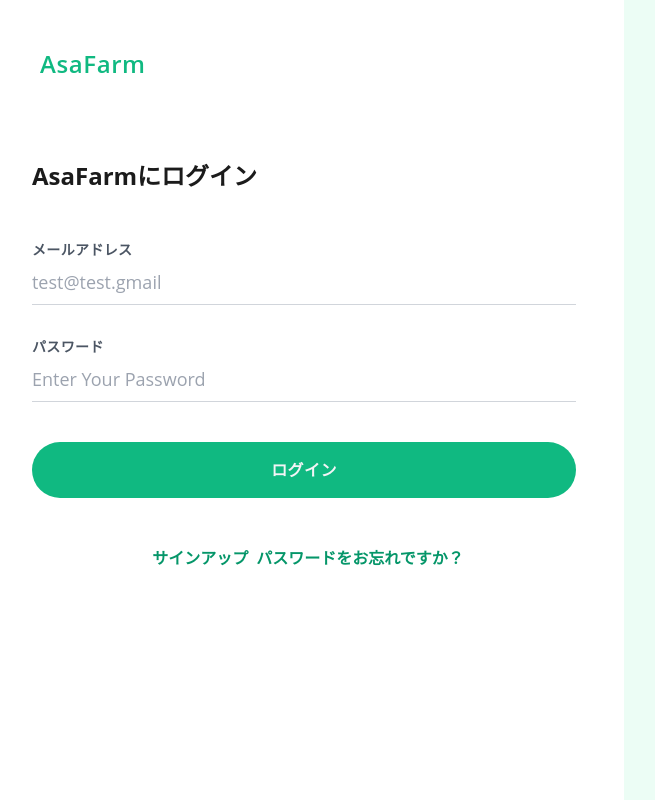
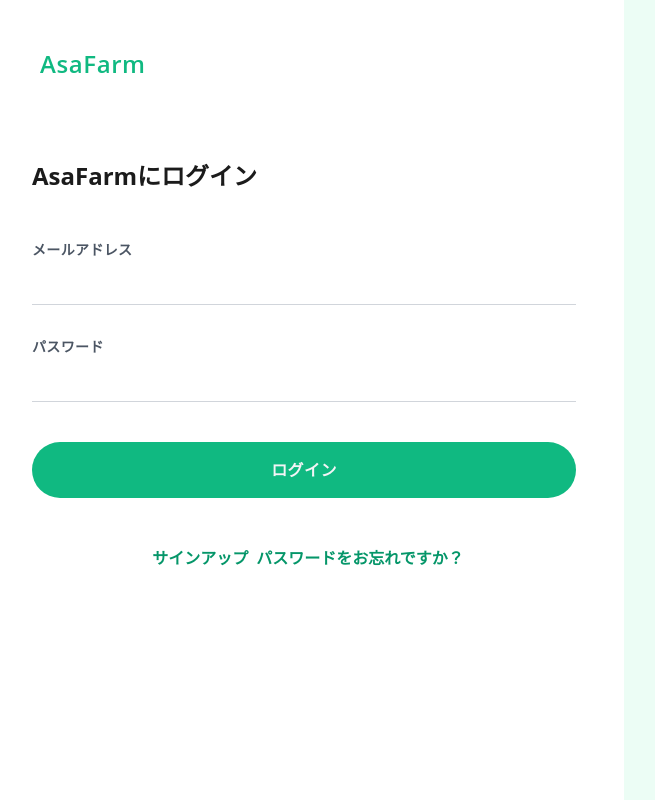
Before and after one commit to toasahi/AsaFarm, a React (Create React App) app: page /home/login in a window 1280 px wide. Shown: the whole page, without its empty margins (16-671 px from the left). Built offline with nearby package versions, Linux system fonts and the light colour scheme.

Commit message:
Change components

```diff
--- a/src/components/atoms/PrimaryInput.tsx
+++ b/src/components/atoms/PrimaryInput.tsx
@@ -4,11 +4,11 @@ type Props = {
   inputType: 'text' | 'password' | 'email' | 'number';
   value?: string;
   onChange: (event: ChangeEvent<HTMLInputElement>) => void;
-  placeholder: string;
+  placeholder?: string;
 };
 
 export const PrimaryInput: VFC<Props> = memo((props) => {
-  const { inputType, value, onChange, placeholder } = props;
+  const { inputType, value, onChange, placeholder = '' } = props;
   return (
     <input
       className="w-full text-lg py-2 border-b border-gray-300 focus:outline-none focus:border-green-500"
--- a/src/components/organisms/user/SignIn.tsx
+++ b/src/components/organisms/user/SignIn.tsx
@@ -23,24 +23,14 @@ export const SignIn: VFC<Props> = memo((props) => {
         <form>
           <div>
             <div className="text-sm font-bold text-gray-600 tracking-wide">メールアドレス</div>
-            <PrimaryInput
-              inputType="text"
-              value={userEmail}
-              onChange={onChangeUserEmail}
-              placeholder="test@test.gmail"
-            />
+            <PrimaryInput inputType="text" value={userEmail} onChange={onChangeUserEmail} />
           </div>
           <div className="mt-8">
             <div className="flex justify-between items-center">
               <div className="text-sm font-bold text-gray-600 tracking-wide">パスワード</div>
             </div>
 
-            <PrimaryInput
-              inputType="password"
-              value={userPass}
-              onChange={onChangeUserPass}
-              placeholder="Enter Your Password"
-            />
+            <PrimaryInput inputType="password" value={userPass} onChange={onChangeUserPass} />
           </div>
           <div className="mt-10">
             <PrimaryButton>ログイン</PrimaryButton>
--- a/src/components/organisms/user/SignUp.tsx
+++ b/src/components/organisms/user/SignUp.tsx
@@ -26,32 +26,18 @@ export const SignUp: VFC<Props> = memo((props) => {
       <div className="mt-8">
         <form>
           <div className="mt-8">
-            <div className="text-sm font-bold text-gray-600 tracking-wide">FirstName</div>
-            <PrimaryInput inputType="text" value={firstName} onChange={onChangeFirstName} placeholder="Toda" />
-          </div>
-          <div className="mt-8">
-            <div className="text-sm font-bold text-gray-600 tracking-wide">LastName</div>
-            <PrimaryInput inputType="text" value={lastName} onChange={onChangeLastName} placeholder="Asahi" />
+            <div className="text-sm font-bold text-gray-600 tracking-wide">名前</div>
+            <PrimaryInput inputType="text" value={lastName} onChange={onChangeLastName} />
           </div>
           <div className="mt-8">
             <div className="text-sm font-bold text-gray-600 tracking-wide">メールアドレス</div>
 
-            <PrimaryInput
-              inputType="text"
-              value={userEmail}
-              onChange={onChangeUserEmail}
-              placeholder="test@test.gmail"
-            />
+            <PrimaryInput inputType="text" value={userEmail} onChange={onChangeUserEmail} />
           </div>
           <div className="mt-8">
             <div className="text-sm font-bold text-gray-600 tracking-wide">パスワード</div>
 
-            <PrimaryInput
-              inputType="password"
-              value={userPass}
-              onChange={onChangeUserPass}
-              placeholder="Enter Your Password"
-            />
+            <PrimaryInput inputType="password" value={userPass} onChange={onChangeUserPass} />
           </div>
           <div className="mt-10">
             <PrimaryButton>アカウントを作成</PrimaryButton>
--- a/src/components/pages/Contact.tsx
+++ b/src/components/pages/Contact.tsx
@@ -23,7 +23,7 @@ export const Contact: VFC = memo(() => {
               <input
                 type="text"
                 onChange={onChangename}
-                className="text-lg mt-2 py-1 block w-full border-gray-300 border rounded-lg focus:outline-none"
+                className="text-lg mt-2 py-1 pl-2 block w-full border-gray-300 border rounded-lg focus:outline-none"
                 value={name}
               />
             </div>
@@ -32,7 +32,7 @@ export const Contact: VFC = memo(() => {
               <input
                 type="text"
                 onChange={onChangeEmail}
-                className="text-lg mt-2 py-1 block w-full border-gray-300 border rounded-lg focus:outline-none"
+                className="text-lg mt-2 py-1 pl-2 block w-full border-gray-300 border rounded-lg focus:outline-none"
                 value={email}
               />
             </div>
@@ -41,14 +41,14 @@ export const Contact: VFC = memo(() => {
               <input
                 type="text"
                 onChange={onChangeSubject}
-                className="text-lg mt-2 py-1 block w-full border-gray-300 border rounded-lg focus:outline-none"
+                className="text-lg mt-2 py-1 pl-2 block w-full border-gray-300 border rounded-lg focus:outline-none"
                 value={subject}
               />
             </div>
             <div className="px-10 mt-4 text-md font-bold text-gray-600 tracking-wide">
               <span className="text-white bg-red-500 text-xs p-1 rounded-xl mr-2">必須</span>お問い合わせ内容
               <textarea
-                className="text-lg mt-2 py-1 block w-full border-gray-300 border rounded-lg focus:outline-none"
+                className="text-lg mt-2 py-1 pl-2 block w-full border-gray-300 border rounded-lg focus:outline-none"
                 onChange={onChangeMatter}
                 cols={30}
                 rows={10}
```
Also changed, not shown: src/hooks/useDetailNews.ts (+9 -10 lines).
